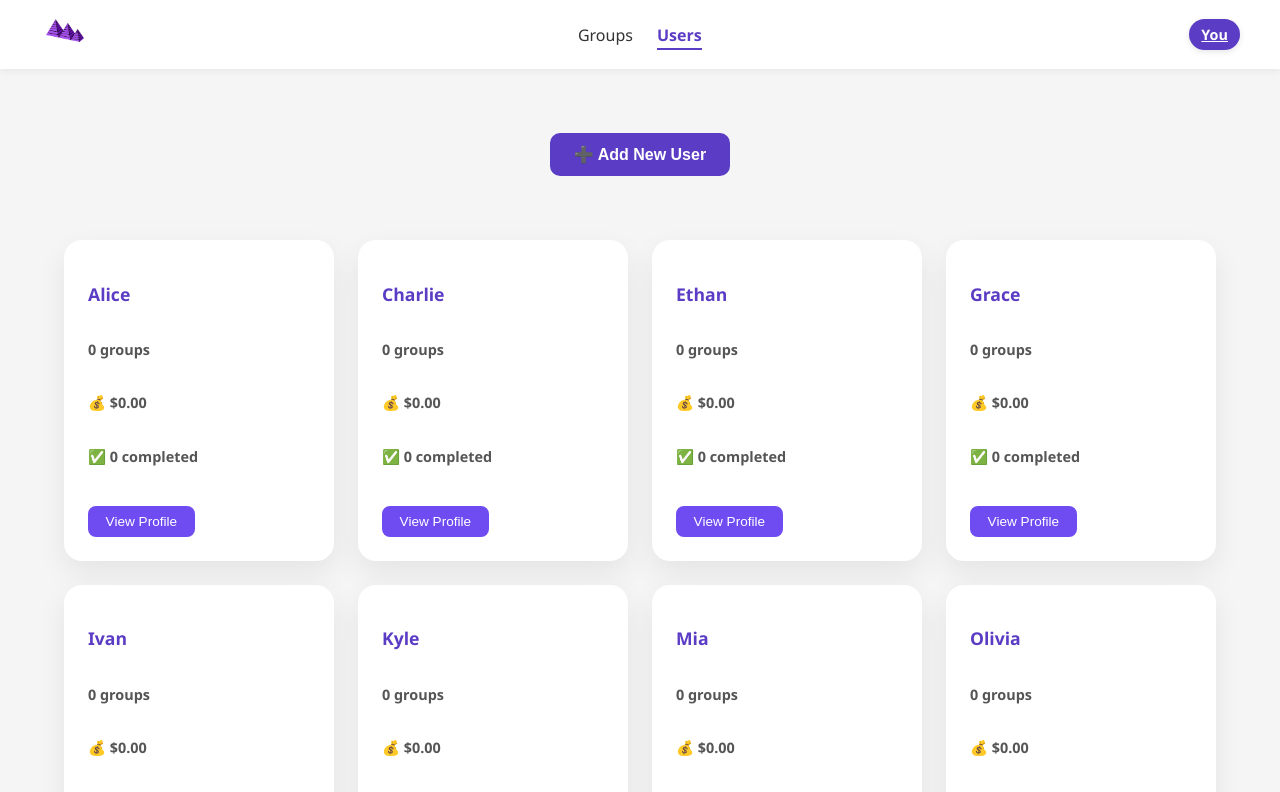
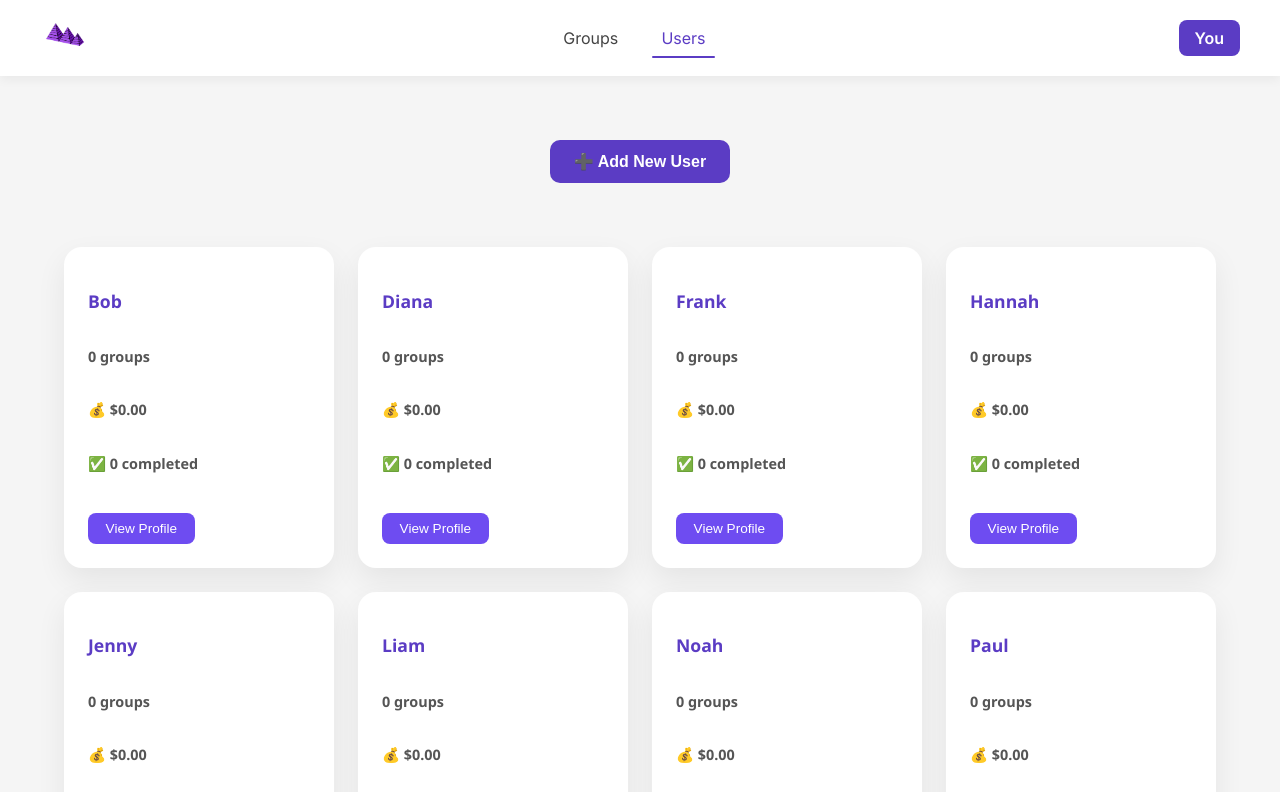
Before and after one commit to estelo2jz/cover-me, a React (Create React App) app: page /users in a window 1280 px wide. Shown: the top 792 px of the page. Built offline with nearby package versions, Linux system fonts and the light colour scheme.

Commit message:
fixed navigation component

```diff
--- a/src/components/Navigation/Navigation.jsx
+++ b/src/components/Navigation/Navigation.jsx
@@ -36,17 +36,32 @@ const Navigation = ({ currentUser }) => {
         </div>
 
         <nav className={`nav__menu ${isOpen ? "open" : ""}`}>
-          <Link to="/dashboard" onClick={close} className={isActive("/dashboard") ? "active" : ""}>
+          <Link
+            to="/dashboard"
+            onClick={close}
+            className={isActive("/dashboard") ? "active" : ""}
+          >
             Groups
           </Link>
-          <Link to="/users" onClick={close} className={isActive("/users") ? "active" : ""}>
+          <Link
+            to="/users"
+            onClick={close}
+            className={isActive("/users") ? "active" : ""}
+          >
             Users
           </Link>
         </nav>
 
-        <Link to={`/profile/${currentUser}`} className="nav__user">
-          {currentUser}
-        </Link>
+
+
+        <div className="nav__right">
+          <Link to={`/profile/${currentUser}`} className="nav__user">
+            {currentUser}
+          </Link>
+          <button className="nav__toggle" onClick={toggle}>
+            ☰
+          </button>
+        </div>
       </div>
     </header>
   );
--- a/src/components/Navigation/Navigation.scss
+++ b/src/components/Navigation/Navigation.scss
@@ -1,12 +1,14 @@
+@import url('https://fonts.googleapis.com/css2?family=Inter:wght@400;600;700&display=swap');
+
 .nav {
+  width: 100%;
   position: sticky;
   top: 0;
   z-index: 1000;
-  width: 100%;
-  background-color: #fff;
-  box-shadow: 0 2px 8px rgba(0, 0, 0, 0.06);
-  transition: transform 0.3s ease-in-out;
-  font-family: "Segoe UI", sans-serif;
+  background: #ffffff;
+  box-shadow: 0 4px 10px rgba(0, 0, 0, 0.05);
+  transition: transform 0.3s ease;
+  font-family: 'Inter', sans-serif;
 
   &--hidden {
     transform: translateY(-100%);
@@ -14,26 +16,20 @@
 
   &__wrapper {
     max-width: 1200px;
-    margin: 0 auto;
-    padding: 0.75rem 1.5rem;
+    margin: auto;
+    padding: 1rem 2rem;
     display: flex;
     align-items: center;
     justify-content: space-between;
+    flex-wrap: wrap;
   }
 
   &__left {
     display: flex;
     align-items: center;
-    gap: 1rem;
 
     .nav__logo {
       height: 40px;
-      object-fit: contain;
-      transition: transform 0.3s ease;
-
-      &:hover {
-        transform: scale(1.05);
-      }
     }
   }
 
@@ -43,78 +39,99 @@
 
     a {
       text-decoration: none;
-      color: #333;
+      color: #444;
       font-weight: 500;
-      position: relative;
-      padding: 0.25rem 0;
-      transition: color 0.2s ease;
+      transition: color 0.3s ease;
 
+      &.active,
       &:hover {
         color: #5b3cc4;
-      }
-
-      &::after {
-        content: "";
-        position: absolute;
-        width: 0%;
-        height: 2px;
-        background-color: #5b3cc4;
-        bottom: 0;
-        left: 0;
-        transition: width 0.3s ease;
-      }
-
-      &:hover::after {
-        width: 100%;
       }
     }
 
     &.open {
       display: flex;
+      flex-direction: column;
+      position: absolute;
+      top: 70px;
+      left: 0;
+      right: 0;
+      background: #fff;
+      padding: 1rem;
+      box-shadow: 0 4px 12px rgba(0, 0, 0, 0.05);
     }
   }
 
-  &__user {
-    background-color: #5b3cc4;
+  &__right {
+    display: flex;
+    align-items: center;
+    gap: 1rem;
+
+    .nav__user {
+      padding: 0.5rem 1rem;
+      background: #5b3cc4;
       color: #fff;
-    padding: 0.4rem 0.75rem;
-    border-radius: 50px;
-    font-size: 0.9rem;
-    font-weight: bold;
-    box-shadow: 0 2px 6px rgba(0, 0, 0, 0.1);
-    text-transform: capitalize;
+      border-radius: 8px;
+      font-weight: 600;
+      text-decoration: none;
       transition: background 0.3s ease;
-    cursor: default;
 
       &:hover {
-      background-color: #40259c;
+        background: #47299b;
+      }
+    }
+
+    .nav__toggle {
+      display: none;
+      font-size: 1.5rem;
+      background: none;
+      border: none;
+      cursor: pointer;
+    }
+  }
+
+  @media (max-width: 768px) {
+    &__menu {
+      display: none;
+    }
+
+    &__right {
+      .nav__toggle {
+        display: block;
+      }
     }
   }
 }
 
-// Mobile-friendly (optional)
-@media (max-width: 768px) {
-  .nav__menu {
-    gap: 1rem;
-    font-size: 0.9rem;
-  }
+.nav__menu a,
+.nav__user {
+  position: relative;
+  color: #444;
+  text-decoration: none;
+  font-weight: 500;
+  padding: 0.4rem 0.6rem;
+  transition: color 0.3s ease;
 
-  .nav__wrapper {
-    flex-direction: column;
-    align-items: flex-start;
-  }
+  &.active {
+    color: #5b3cc4;
 
-  .nav__user {
-    margin-top: 0.5rem;
+    &::after {
+      content: '';
+      position: absolute;
+      bottom: -4px;
+      left: 0;
+      right: 0;
+      height: 2px;
+      background: #5b3cc4;
+      border-radius: 2px;
     }
   }
 
-
-.nav__menu a.active {
+  &:hover {
     color: #5b3cc4;
-  font-weight: 700;
   }
-
-.nav__menu a.active::after {
+  &.active::after {
+    transition: all 0.3s ease;
     width: 100%;
   }
+}
--- a/src/components/UserSwitch/UserSwitch.jsx
+++ b/src/components/UserSwitch/UserSwitch.jsx
@@ -15,14 +15,15 @@ const UserSwitch = ({ users, currentUser, setCurrentUser, getUserStats }) => {
   return (
     <div className="user-switch">
       <div className="user-switch__grid">
-        {users.map((user) => {
+        {users.map((user, i) => {
           const isActive = user === currentUser;
           const { groupCount, totalTarget, completed } = getUserStats(user);
 
           return (
             <div
               key={user}
-              className={`dashboard__user-card ${isActive ? "active" : ""}`}
+              className={`dashboard__user-card fade-in-user ${isActive ? "active" : ""}`}
+              style={{ animationDelay: `${i * 80}ms` }}
               onClick={() => setCurrentUser(user)}
             >
               <div className="user-switch__info">
@@ -43,6 +44,7 @@ const UserSwitch = ({ users, currentUser, setCurrentUser, getUserStats }) => {
         })}
       </div>
     </div>
+
   );
 };
 
--- a/src/pages/User/User.jsx
+++ b/src/pages/User/User.jsx
@@ -9,7 +9,7 @@ export default function User({ currentUser, setCurrentUser }) {
     return saved
       ? JSON.parse(saved)
       : [
-          "You", "Alice", "Bob", "Charlie", "Diana", "Ethan", "Frank", "Grace",
+          "Alice", "Bob", "Charlie", "Diana", "Ethan", "Frank", "Grace",
           "Hannah", "Ivan", "Jenny", "Kyle", "Liam", "Mia", "Noah", "Olivia", "Paul",
           "Quinn", "Riley", "Sophia", "Tyler", "Uma", "Victor", "Telo", "Xavier",
           "Yara", "Zane"
--- a/src/pages/User/User.scss
+++ b/src/pages/User/User.scss
@@ -91,26 +91,3 @@ body {
 }
 
 // Card Animation Delay
-.fade-in-user {
-  opacity: 0;
-  transform: translateY(20px);
-  animation: fadeUp 0.4s ease forwards;
-}
-
-@keyframes fadeUp {
-  to {
-    opacity: 1;
-    transform: translateY(0);
-  }
-}
-
-@keyframes slideUpFade {
-  from {
-    transform: translateY(30px);
-    opacity: 0;
-  }
-  to {
-    transform: translateY(0);
-    opacity: 1;
-  }
-}
```
Lines whose indentation alone changed are shown as unchanged.
